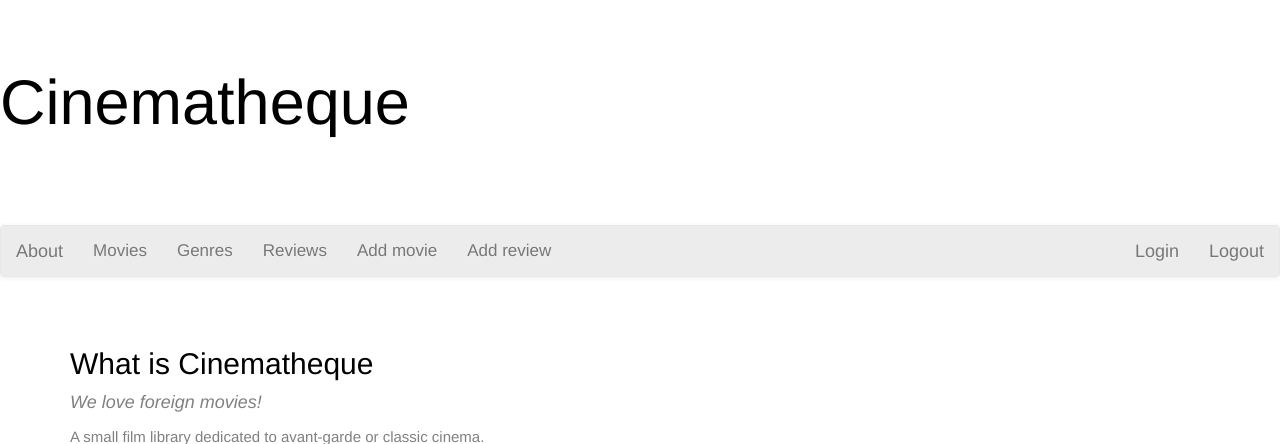
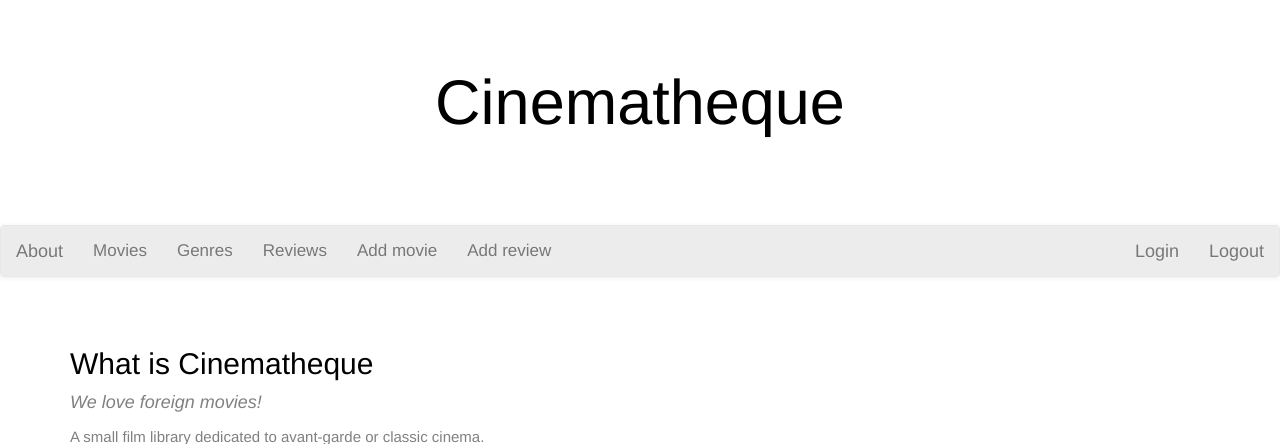
Before and after one commit to Lucia922/Cinematheque2021, a Django app: page /cinema/ in a window 1280 px wide. Shown: the top 444 px of the page. Run offline with Django 3.2, Linux system fonts and the light colour scheme; some libraries are stand-ins or nearby versions.

Commit message:
base.html second commit

```diff
--- a/cinematheque/cinema/templates/base.html
+++ b/cinematheque/cinema/templates/base.html
@@ -9,7 +9,7 @@
 
     </head>
     <body>
-        <div class='jumbotron' style="background-color: white; color: black;">
+        <div class='jumbotron text-center' style="background-color: white; color: black;">
             <h1>Cinematheque</h1>
         </div>
         <nav class="navbar navbar-default" >
```
